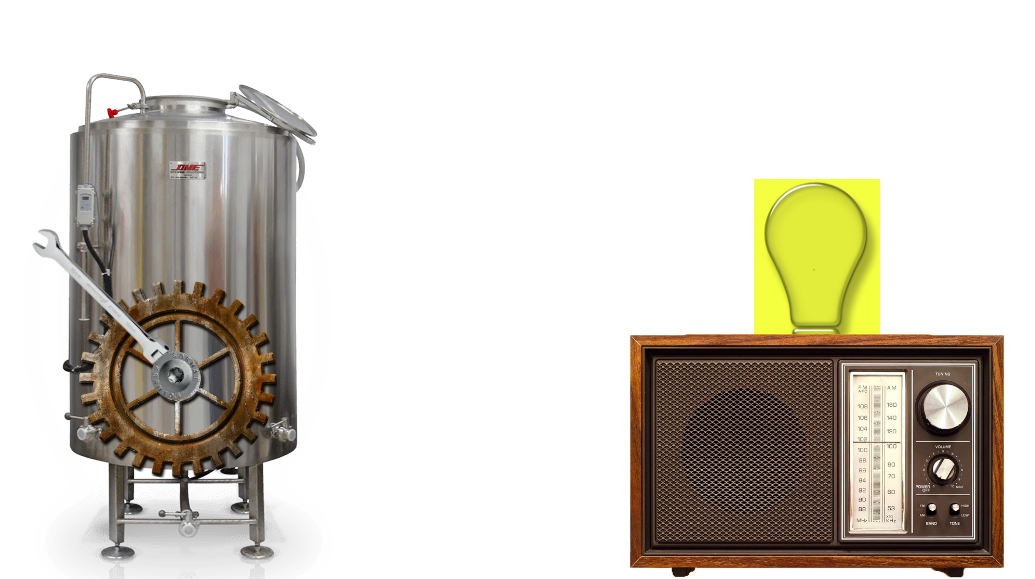
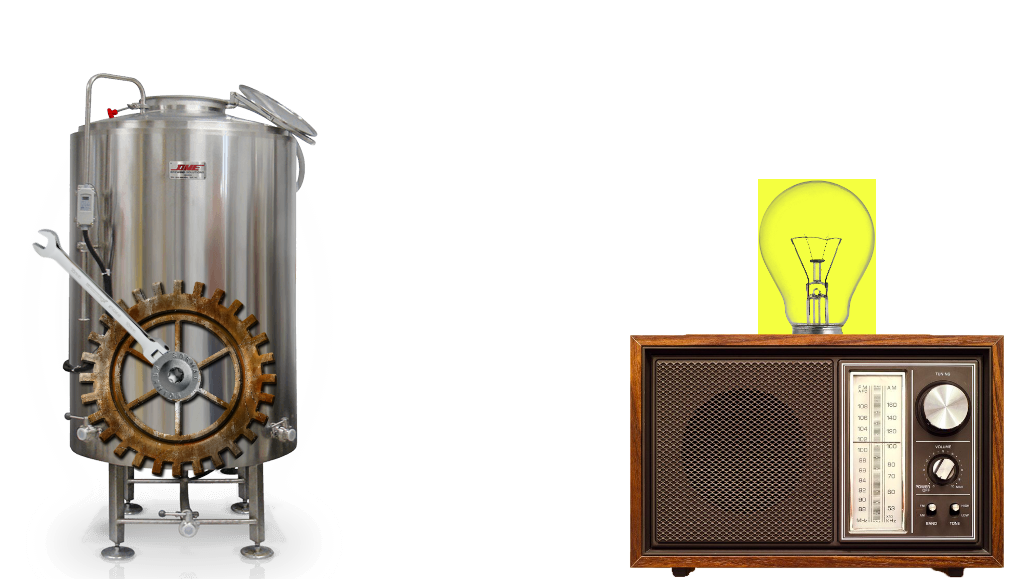
Before and after one commit to gusrichardson/electricityGenerator, a plain HTML site: page index.html in a window 1280 px wide. Shown: the part 79-658 px from the top of the page, without its empty margins (143-1178 px from the left). Drawn offline with nearby package versions, Linux system fonts and the light colour scheme.

Commit message:
changed the light bulb

```diff
--- a/index.html
+++ b/index.html
@@ -25,7 +25,7 @@
         </div>
         <div class="lightContainer">
             <div class="svgContainer">
-                <img src="assets/bulbTrans.png" alt="a light bulb">
+                <img src="assets/lightBulbTwo.png" alt="a light bulb">
                 <svg class="filament" viewBox="0 0 100 100" xmlns="http://www.w3.org/2000/svg">
                     <line x1="10" y1="80" x2="10" y2="10" />
                 </svg>
--- a/styles.css
+++ b/styles.css
@@ -95,7 +95,7 @@ body {
 .filament {
     position: absolute;
     bottom: 20px;
-    left: 48%;
+    left: 49%;
     height: 50%;
     stroke: black;
     stroke-dasharray: 5;
```
Also changed, not shown: assets/lightBulbTwo.png (added).
